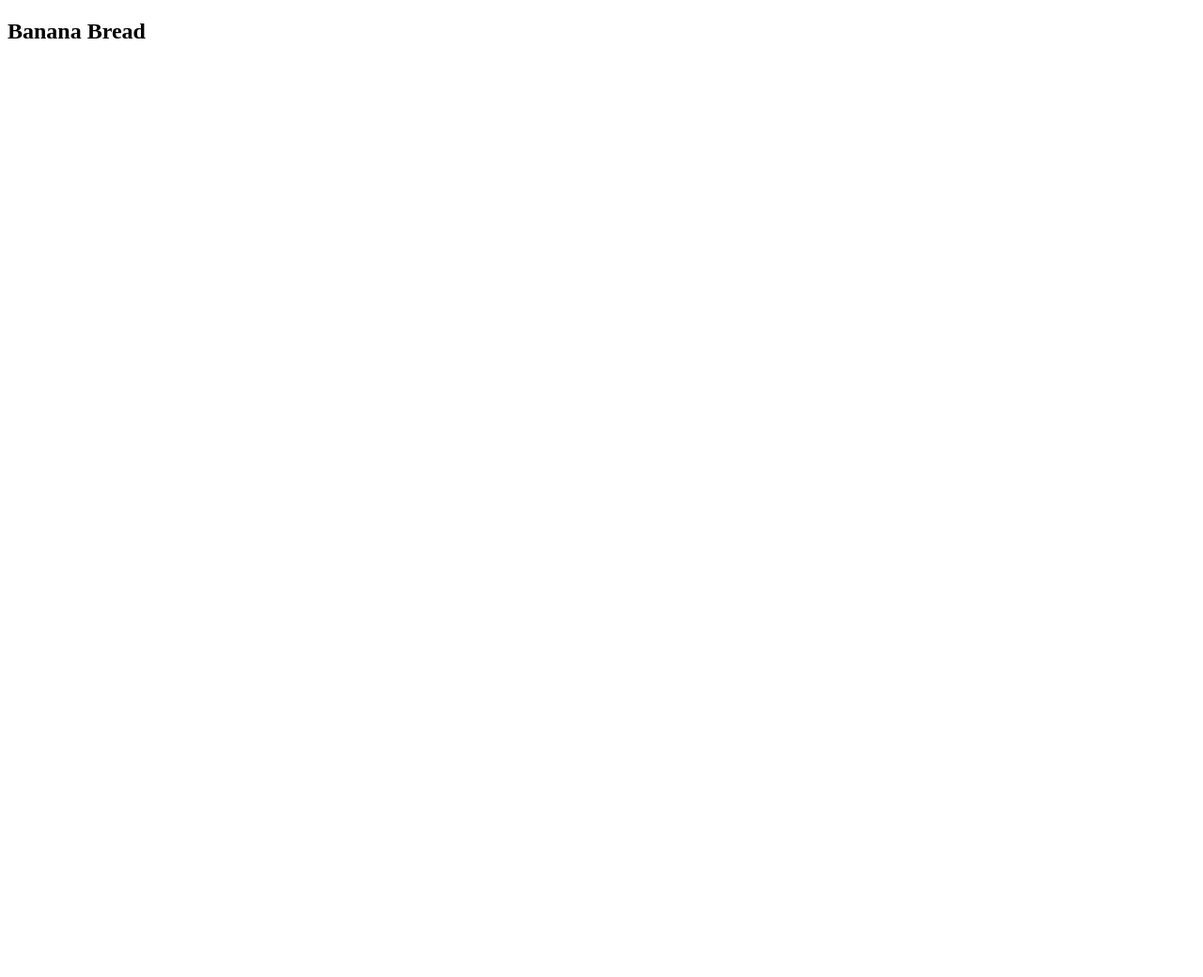
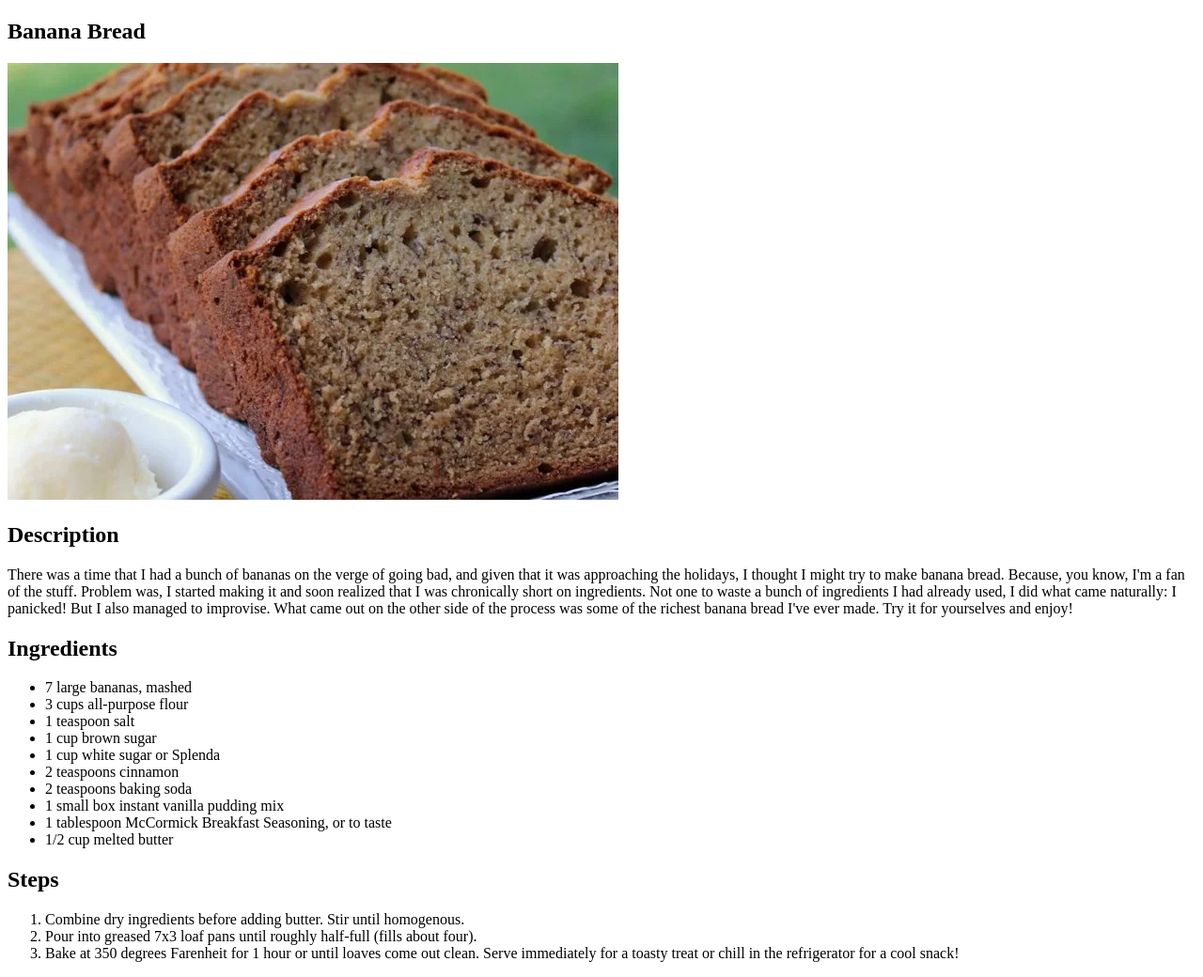
Before and after one commit to CosmicHowl/odin-recipes, a plain HTML site: page recipes/bananabread.html in a window 1280 px wide. Shown: the whole page at 94% size. Before the commit the page ends 800 px from the top, so only its background shows below. Drawn offline with Linux system fonts and the light colour scheme.

Commit message:
Populate banana bread page

```diff
--- a/recipes/bananabread.html
+++ b/recipes/bananabread.html
@@ -6,5 +6,27 @@
     </head>
     <body>
         <h2>Banana Bread</h2>
+        <img src="../images/bananabread.jpg" alt="Fresh sliced banana bread">
+        <h2>Description</h2>
+        <p>There was a time that I had a bunch of bananas on the verge of going bad, and given that it was approaching the holidays, I thought I might try to make banana bread. Because, you know, I'm a fan of the stuff. Problem was, I started making it and soon realized that I was chronically short on ingredients. Not one to waste a bunch of ingredients I had already used, I did what came naturally: I panicked! But I also managed to improvise. What came out on the other side of the process was some of the richest banana bread I've ever made. Try it for yourselves and enjoy!</p>
+        <h2>Ingredients</h2>
+        <ul>
+            <li>7 large bananas, mashed</li>
+            <li>3 cups all-purpose flour</li>
+            <li>1 teaspoon salt</li>
+            <li>1 cup brown sugar</li>
+            <li>1 cup white sugar or Splenda</li>
+            <li>2 teaspoons cinnamon</li>
+            <li>2 teaspoons baking soda</li>
+            <li>1 small box instant vanilla pudding mix</li>
+            <LI>1 tablespoon McCormick Breakfast Seasoning, or to taste</LI>
+            <li>1/2 cup melted butter</li>
+        </ul>
+        <h2>Steps</h2>
+        <ol>
+            <li>Combine dry ingredients before adding butter. Stir until homogenous.</li>
+            <li>Pour into greased 7x3 loaf pans until roughly half-full (fills about four).</li>
+            <li>Bake at 350 degrees Farenheit for 1 hour or until loaves come out clean. Serve immediately for a toasty treat or chill in the refrigerator for a cool snack!</li>
+        </ol>
     </body>
 </html>
```
